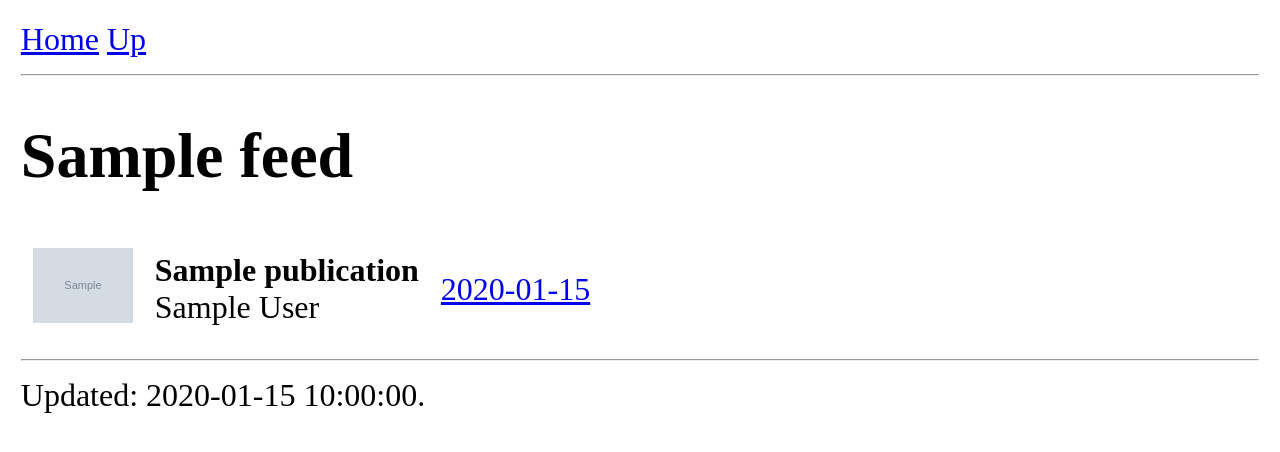
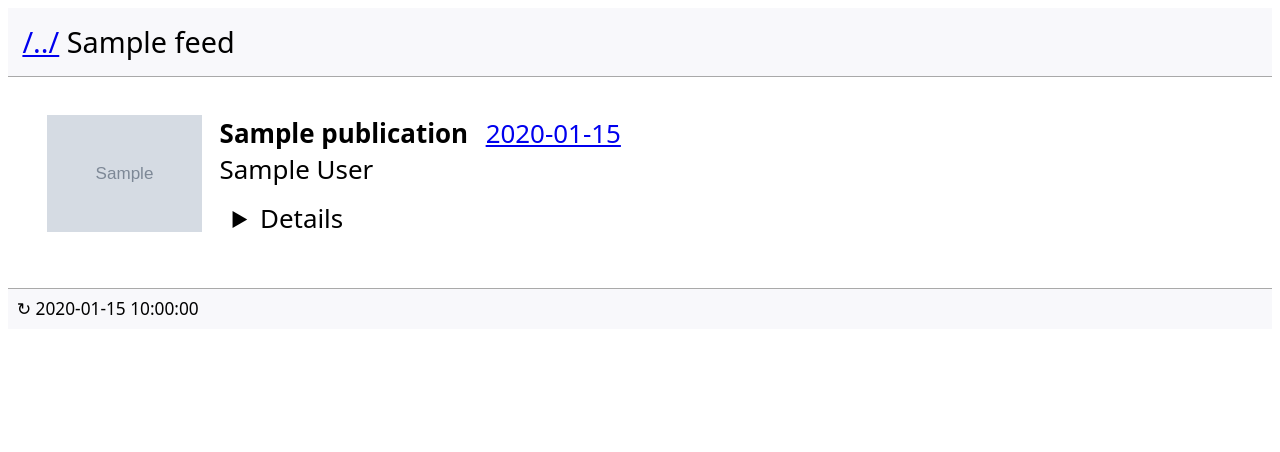
Before and after one commit to oxdef/lib2opds, a Python web app: template lib2opds/templates/acquisition-feed.html in a window 1280 px wide. Shown: the top 452 px of the page. Run offline with Jinja, Linux system fonts and the light colour scheme; the template is opened without the code that fills it: most values are stand-ins (such as "Sample title", 1, 10 or a date in 2020); grey boxes marked "Sample" are stand-in pictures.

Commit message:
Feature/48 details (#49)
- Add book description into HTML output and fix #48
- Refactor HTML templates

```diff
--- a/lib2opds/templates/acquisition-feed.html
+++ b/lib2opds/templates/acquisition-feed.html
@@ -1,7 +1,7 @@
 {% extends "base.html" %}
 {% block title %}{{ feed.get_title() }}{% endblock %}
 {% block content %}
-  <table>
+  <table id="books">
   {% for publication in feed.publications  | sort(attribute="title") %}
   <tr>
     <td>
@@ -10,7 +10,10 @@
     {% endif %}
     </td>
     <td><strong>{{ publication.title }}</strong><br />
-    {{ publication.authors | join(', ') }}
+    {{ publication.authors | join(', ') }}<br />
+    {% if publication.description %}
+    <details><summary>Details</summary>{{ publication.description }}</details>
+    {% endif %}
     </td>
     <td>
     {% for link in publication.acquisition_links %}
--- a/lib2opds/templates/base.html
+++ b/lib2opds/templates/base.html
@@ -10,15 +10,13 @@
 </head>
 <body>
 {% block menu %}
-{% if feed.root and feed.parent %}
-<a href="{{ feed.root.get_link_self_href_html() }}">Home</a>
-<a href="{{ feed.parent.get_link_self_href_html() }}">Up</a>
-<hr>
-{% endif %}
+    <div id="header">
+    {% if feed.root %}<a href="{{ feed.root.get_link_self_href_html() }}">{{ feed.config.library_title }}</a>{% endif %}
+    {% if feed.parent %}<a href="{{ feed.parent.get_link_self_href_html() }}">/../</a>{% endif %}
+    {{ self.title() }}
 {% endblock %}
-    <h1>{{ self.title() }} </h1>
+    </div>
     <div id="content">{% block content %}{% endblock %}</div>
-    <hr>
-    <div id="footer">Updated: {{ feed.updated }}. </div>
+    <div id="footer">&orarr; {{ feed.updated | replace('T', ' ') }}</div>
 </body>
 </html>
--- a/lib2opds/templates/navigation-feed.html
+++ b/lib2opds/templates/navigation-feed.html
@@ -2,7 +2,7 @@
 {% block title %}{{ feed.get_title() }}{% endblock %}
 {% block content %}
   {% if feed.is_root() %}
-  <ul>
+  <ul id="directories">
   {% for entry in feed.entries %}
   <li>
     {% if entry.kind == "acquisition" %}
--- a/lib2opds/templates/style.css
+++ b/lib2opds/templates/style.css
@@ -1,11 +1,49 @@
 body {
-    padding: 1%;
-    font-size: 200%;
+    font-size: 1.8em;
+    font-family: "sans";
 }
+
+#content {
+  padding: 1em;
+}
+
+#header {
+  padding: 0.5em;
+  background-color: #f8f8fb;
+  border-bottom: 1px solid darkgrey;
+}
+
+#footer {
+  padding: 0.5em;
+  font-size: 0.6em;
+  background-color: #f8f8fb;
+  border-top: 1px solid darkgrey;
+}
+
 td {
-    padding: 10px;
+    padding: 0.3em;
+    font-size: 0.9em;
+    vertical-align: top;
 }
 
 img.cover {
-    width: 100px;
+    width: 6em;
 }
+
+details {
+  padding: 0.5em 0.5em 0;
+}
+
+summary {
+  margin: -0.5em -0.5em 0;
+  padding: 0.5em;
+}
+
+details[open] {
+  padding: 0.5em;
+}
+
+details[open] summary {
+  border-bottom: 1px solid #aaaaaa;
+  margin-bottom: 0.5em;
+}
```
Also changed, not shown: 3 other files.
